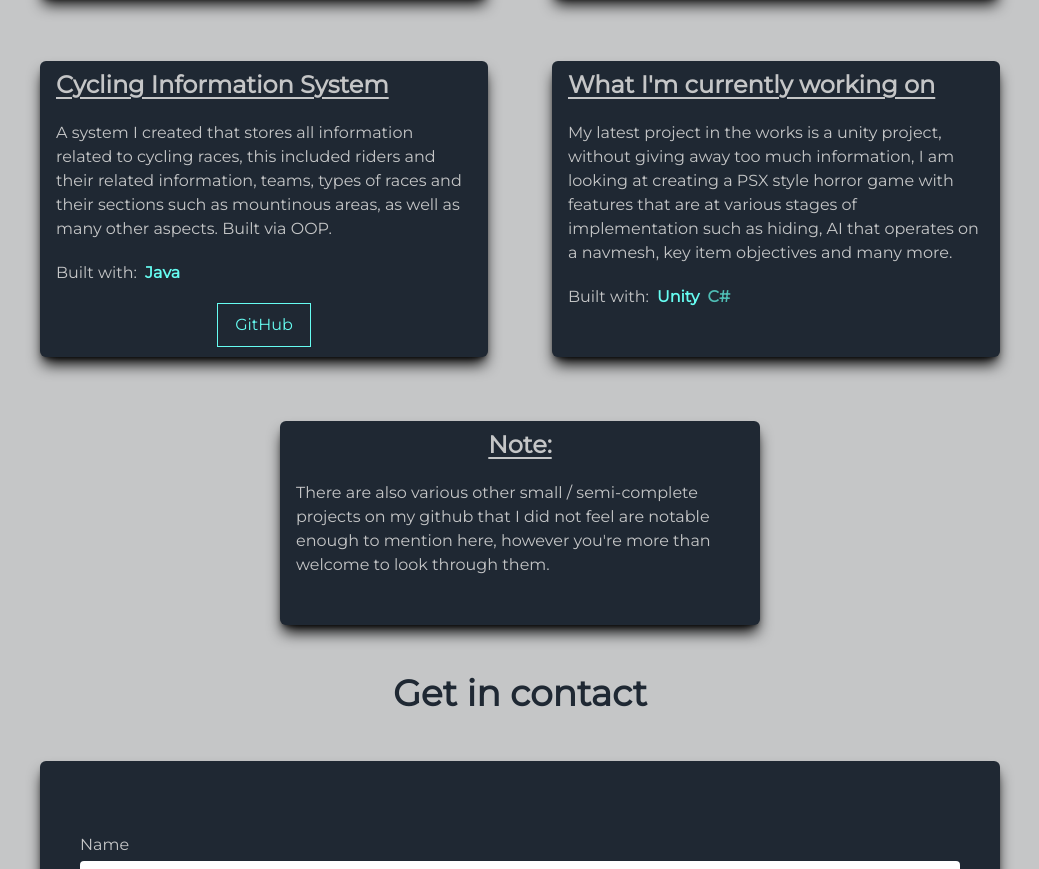
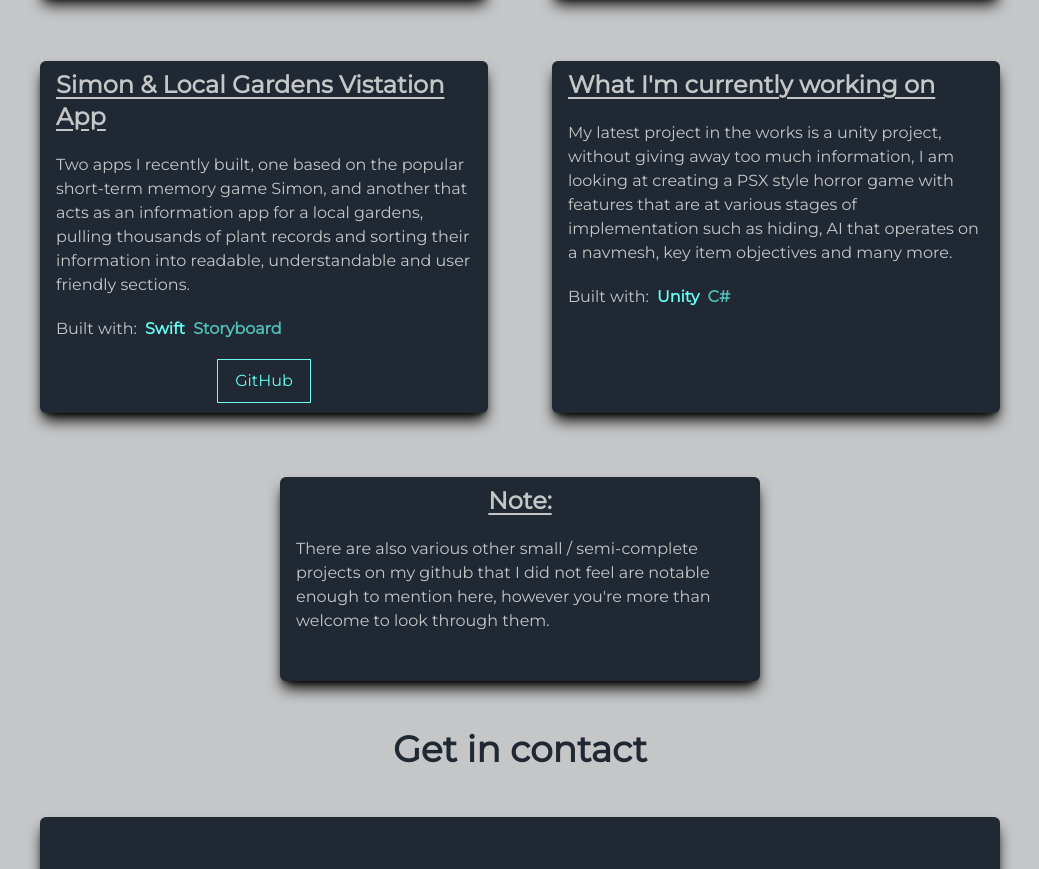
Before and after one commit to N-G1/n-g1.github.io, a website: page index.html in a window 1280 px wide. Shown: the part 2435-3304 px from the top of the page, without its empty margins (120-1159 px from the left). Drawn offline with nearby package versions, Linux system fonts and the light colour scheme.

Commit message:
Added IOS apps, removed cycling portal

```diff
--- a/index.html
+++ b/index.html
@@ -154,14 +154,17 @@
                     </div>
 
                     <div class="relative flex flex-col shadow-lg rounded-md shadow-black bg-custGrey gap-5 px-4">
-                        <h2 class="text-2xl font-bold underline-offset-4 underline mt-2">Cycling Information System</h2>
+                        <h2 class="text-2xl font-bold underline-offset-4 underline mt-2">Simon & Local Gardens Vistation App</h2>
                         <p>
-                            A system I created that stores all information related to cycling races, this included riders and their related
-                            information, teams, types of races and their sections such as mountinous areas, as well as many other aspects. Built
-                            via OOP.
+                            Two apps I recently built, one based on the popular short-term memory game Simon, and another that
+                            acts as an information app for a local gardens, pulling thousands of plant records and sorting their
+                            information into readable, understandable and user friendly sections.
                         </p>
-                        <p>Built with: <em class = "not-italic text-custLightBlue font-bold font-2xl pl-1">Java</em> </p>
-                        <a href="https://github.com/N-G1/Cycling-Portal-Coursework" class="mb-3 mx-auto items-center px-4 py-2 outline outline-1 outline-offset-1 text-custLightBlue hover:bg-custMixBlue">GitHub</a>
+                        <p>Built with:
+                            <em class = "not-italic text-custLightBlue font-bold font-2xl pl-1">Swift</em>
+                            <em class = "not-italic text-custMidBlue font-bold font-2xl pl-1">Storyboard</em>
+                        </p>
+                        <a href="https://github.com/N-G1/IOS-Apps" class="mb-3 mx-auto items-center px-4 py-2 outline outline-1 outline-offset-1 text-custLightBlue hover:bg-custMixBlue">GitHub</a>
                     </div>
 
                     <div class="relative flex flex-col shadow-lg rounded-md shadow-black bg-custGrey gap-5 px-4">
```
